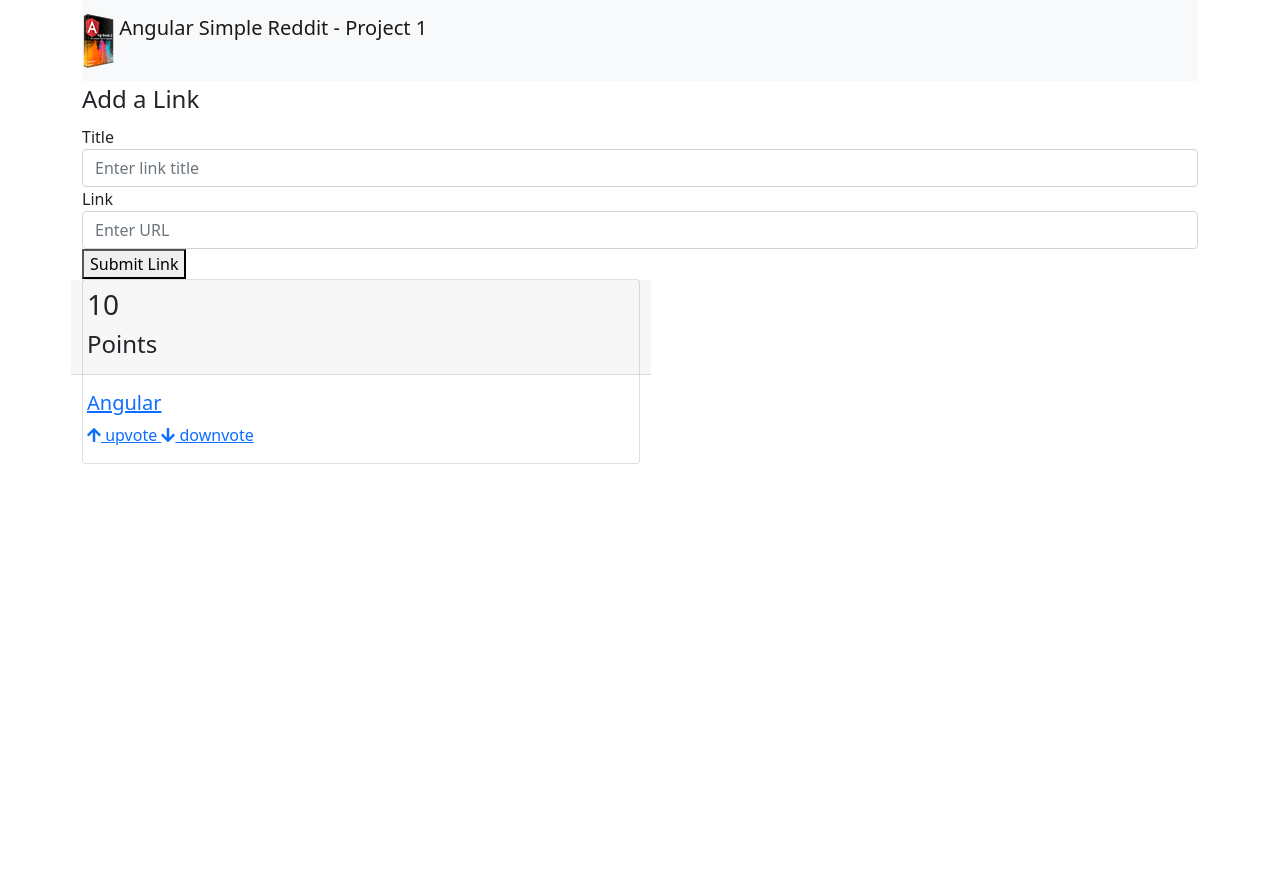
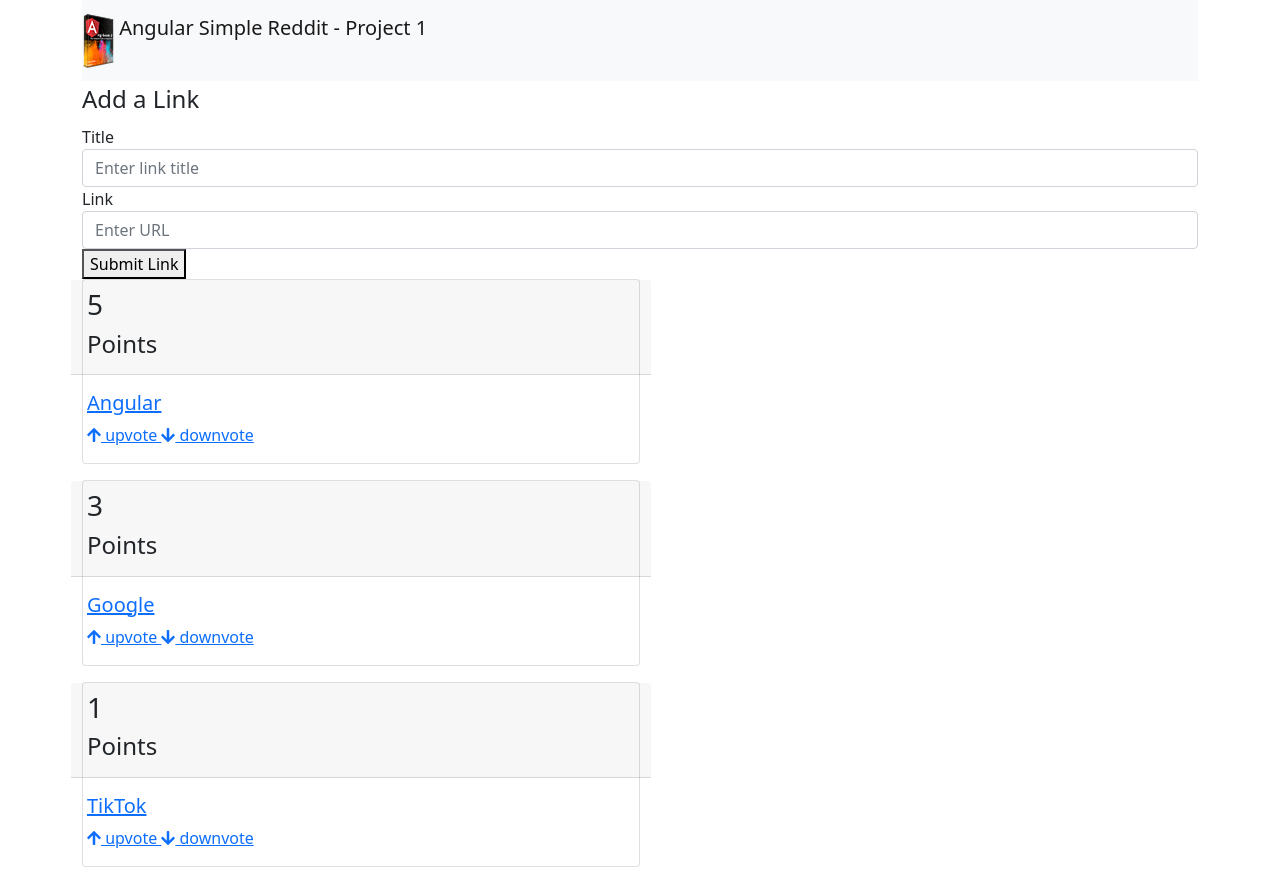
Before and after one commit to StevenK418/WebProg_CA1, an Angular app in the folder reddit-project/: page / in a window 1280 px wide. Before the commit the page ends 800 px from the top, so only its background shows below. Built offline with nearby package versions, Linux system fonts and the light colour scheme.

Commit message:
=> Added array of articles to app component.

```diff
--- a/reddit-project/src/app/app.component.html
+++ b/reddit-project/src/app/app.component.html
@@ -13,4 +13,4 @@
   </fieldset>
 </form>
 
-<app-article></app-article>
+<app-article *ngFor="let article of articles" [article]="article"></app-article>
--- a/reddit-project/src/app/app.component.ts
+++ b/reddit-project/src/app/app.component.ts
@@ -1,4 +1,5 @@
 import { Component } from '@angular/core';
+import { Article } from './article/article.model';
 
 @Component({
   selector: 'app-root',
@@ -7,8 +8,24 @@
 })
 export class AppComponent
 {
+  articles:Article[];
+
+  constructor()
+  {
+    this.articles =
+    [
+      new Article("Angular", "http://angular.io", 5),
+      new Article("Google", "http://google.ie", 3),
+      new Article("TikTok", "http://tiktok.com", 1)
+    ];
+  }
+
   addArticle(title:HTMLInputElement, link:HTMLInputElement):Boolean
   {
+    this.articles.push(new Article(title.value, link.value));
+    title.value = '';
+    link.value = '';
+
     console.log(`Adding Article Title ${title.value} : and adding Article Link ${link.value}`);
     return false;
   }
--- a/reddit-project/src/app/article/article.component.ts
+++ b/reddit-project/src/app/article/article.component.ts
@@ -1,4 +1,4 @@
-import { Component, OnInit } from '@angular/core';
+import { Component, Input, OnInit} from '@angular/core';
 import { Article } from './article.model';
 
 @Component({
@@ -8,10 +8,11 @@
 })
 export class ArticleComponent implements OnInit {
 
-  article:Article;
+
+  @Input() article:Article;
 
   constructor() {
-    this.article = new Article('Angular', 'Http://angular.io', 10);
+    //this.article = new Article('Angular', 'Http://angular.io', 10);
   }
 
   ngOnInit(): void {
--- a/reddit-project/tsconfig.json
+++ b/reddit-project/tsconfig.json
@@ -27,6 +27,7 @@
     "enableI18nLegacyMessageIdFormat": false,
     "strictInjectionParameters": true,
     "strictInputAccessModifiers": true,
-    "strictTemplates": true
+    "strictTemplates": true,
+    "strictPropertyInitialization": false
   }
 }
```
